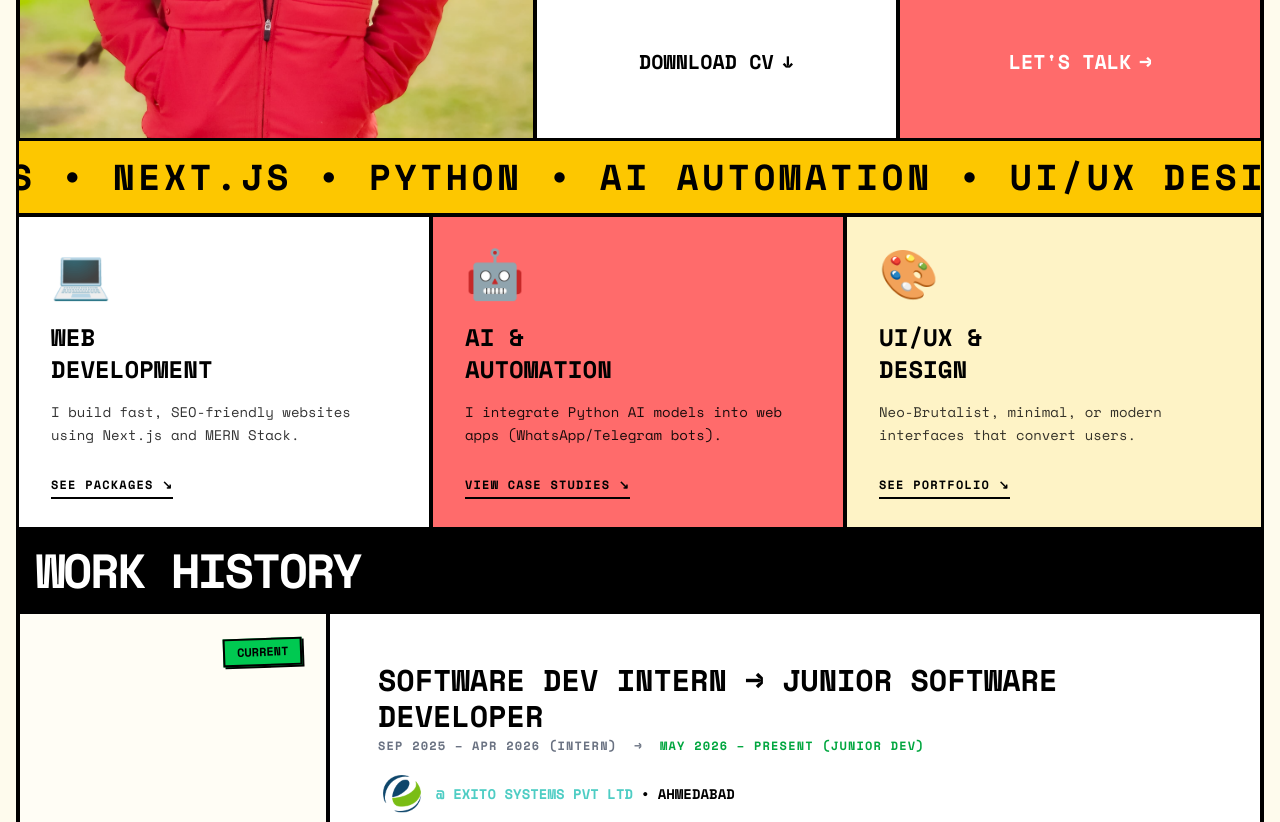
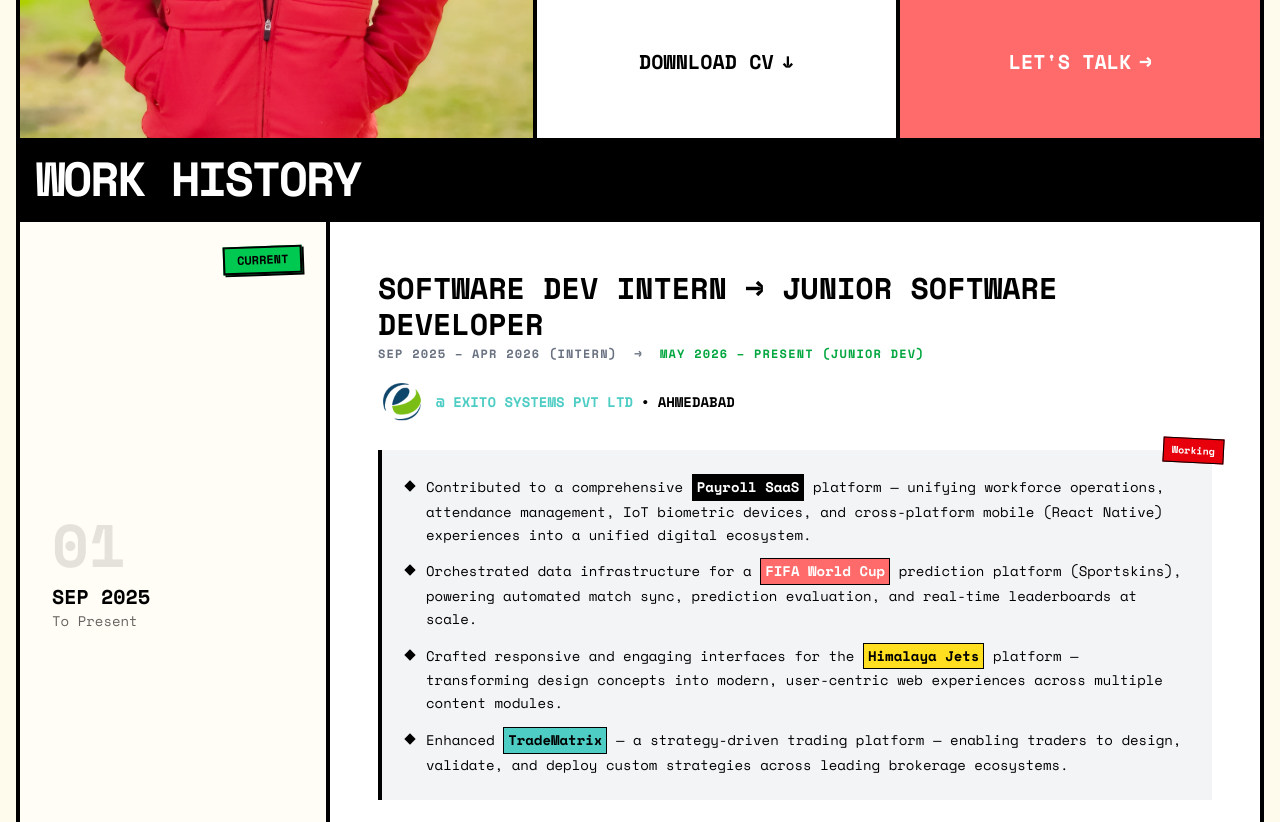
Before and after one commit to jayprajapati1904/Personal_Portfolio, a Next.js app: page / in a window 1280 px wide. Shown: the part 900-1722 px from the top of the page. Built offline with nearby package versions, Linux system fonts and the light colour scheme; no server answers.

Commit message:
feat: implement home page with SEO schema markup and component structure

```diff
--- a/app/page.jsx
+++ b/app/page.jsx
@@ -2,7 +2,6 @@
 
 import React from "react";
 import Hero from "./components/Hero";
-import Services from "./components/Services";
 import Experience from "./components/Experience";
 import Projects from "./components/Projects";
 import { faqJsonLd, getBaseUrl } from "./seo";
@@ -42,7 +41,6 @@
         dangerouslySetInnerHTML={{ __html: JSON.stringify(faqSchema) }}
       />
       <Hero />
-      <Services />
       <Experience />
       <Projects />
     </main>
```
